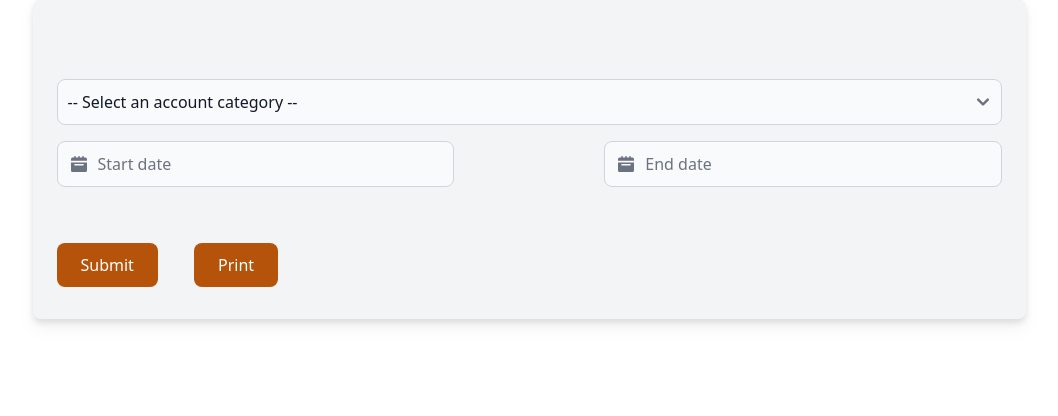
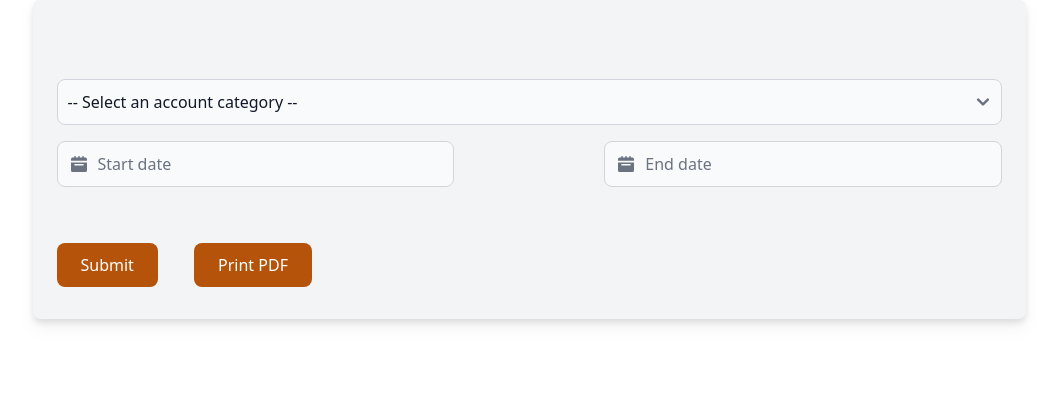
Before and after one commit to aahnik/unison, a Django app: template src/accounts/templates/accounts/statement.html in a window 1280 px wide. Shown: the part 122-538 px from the top of the page, without its empty margins (111-1169 px from the left). Run offline with Django 4.2, Linux system fonts and the light colour scheme; the template is opened without the code that fills it, so the values that code supplies are empty; style sheets or scripts are compiled from the project's sources; some libraries are stand-ins or nearby versions.

Commit message:
minor refactor

```diff
--- a/src/accounts/templates/accounts/statement.html
+++ b/src/accounts/templates/accounts/statement.html
@@ -140,7 +140,7 @@
           type="button"
           class="text-white bg-primary-700 hover:bg-primary-800 focus:ring-4 focus:ring-primary-300 font-medium rounded-lg text-md px-6 py-2.5 mr-2 mb-2 dark:bg-primary-600 dark:hover:bg-primary-700 focus:outline-none dark:focus:ring-primary-800 mt-12 mx-6"
         >
-          Print
+          Print PDF
         </button>
       </form>
     </div>
@@ -307,8 +307,5 @@
   </div>
 </section>
 
-<script>
-  let statementBox = document.getElementById("statement-box");
-  statementBox.print();
-</script>
+
 {% endblock %}
```
